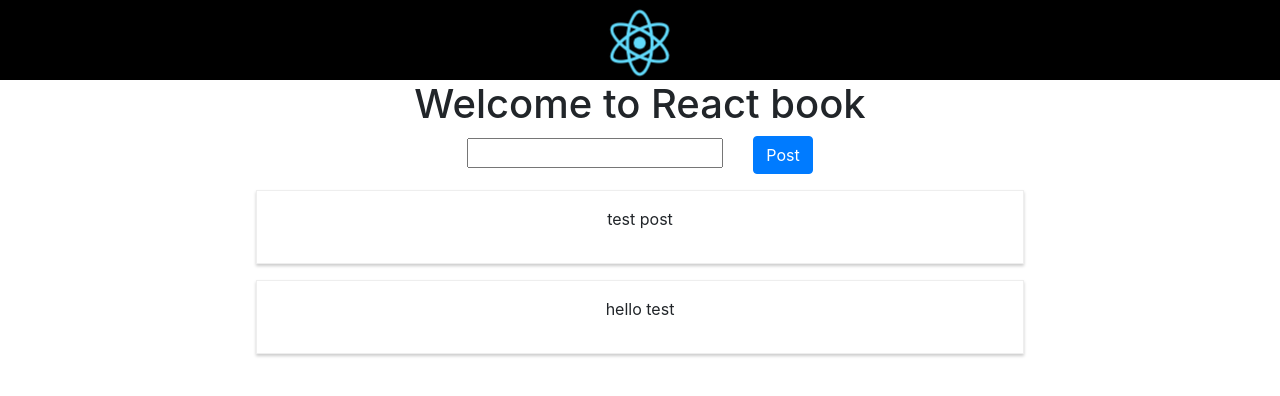
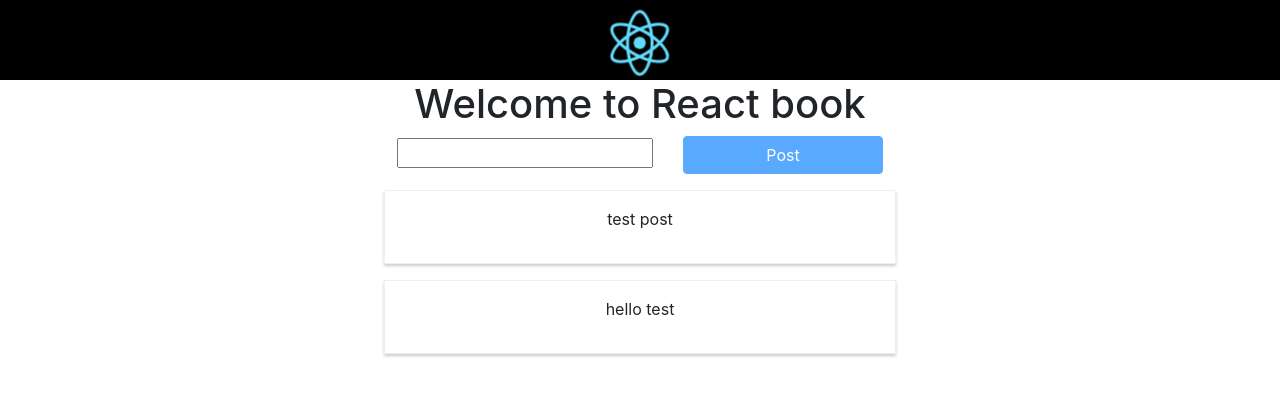
Before and after one commit to Maharoz/React-book, a React (Create React App) app: page / in a window 1280 px wide. Shown: the top 396 px of the page. Built offline with nearby package versions, Linux system fonts and the light colour scheme.

Commit message:
button disabled and some theme changed

```diff
--- a/src/App.css
+++ b/src/App.css
@@ -37,3 +37,11 @@
   height: 80px;
   background-color: black;
 }
+
+.btnWidth{
+  width:200px;
+}
+
+.txtBox{
+  height : 100 px;
+}
--- a/src/App.js
+++ b/src/App.js
@@ -11,7 +11,7 @@
       {id:'2',content:'hello test'}
     ],
     showPosts:true,
-    test : ''
+
   }
 
   handleChange = (event) =>{
@@ -22,6 +22,7 @@
 
   showContent = () =>{
       let post = [...this.state.posts];
+
       post.push({
         id:'',
         content: this.state.input
@@ -39,9 +40,11 @@
      posts =(
       <div>
         {this.state.posts.map((posts,index) => {
+
         return <Post
         content={posts.content}
       />
+
      })}
       </div>
      );
@@ -54,8 +57,8 @@
   <img src={logo} className="App-logo" alt="logo"/>
 </div>
         <h1>Welcome to React book</h1>
-        <input type="text" ref="some" className = "form BookMarginLeft-30" onChange={this.handleChange}/>
-        <button className = "btn btn-primary" onClick={this.showContent}>Post</button>
+        <input type="text" ref="some" className = "form BookMarginLeft-30 " onChange={this.handleChange}/>
+        <button className = "btn btn-primary btnWidth" disabled={!this.state.input} onClick={this.showContent}>Post</button>
         {posts}
       </div>
     );
--- a/src/Post/Post.css
+++ b/src/Post/Post.css
@@ -1,5 +1,5 @@
 .Post{
-    width:60%;
+    width:40%;
     margin:16px auto;
     border:1px solid #eee;
     box-shadow:0 2px 3px #ccc;
```
Lines whose indentation alone changed are shown as unchanged.
